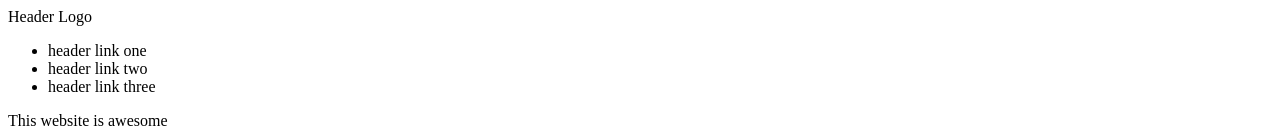
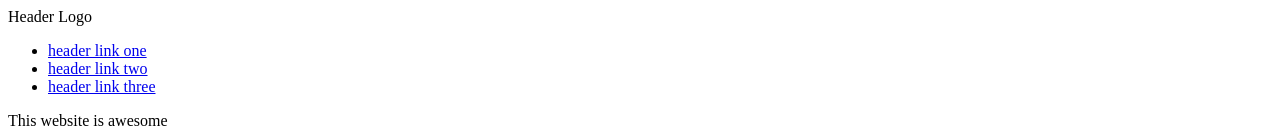
Before and after one commit to Joel-Paul/odin-landing-page, a plain HTML site: page index.html in a window 1280 px wide. Shown: the top 130 px of the page. Drawn offline with Linux system fonts and the light colour scheme.

Commit message:
Add anchors to links div

```diff
--- a/index.html
+++ b/index.html
@@ -17,9 +17,9 @@
 
       <div class="links">
         <ul>
-          <li>header link one</li>
-          <li>header link two</li>
-          <li>header link three</li>
+          <li><a href="./index.html">header link one</a></li>
+          <li><a href="./index.html">header link two</a></li>
+          <li><a href="./index.html">header link three</a></li>
         </ul>
       </div>
 
```
